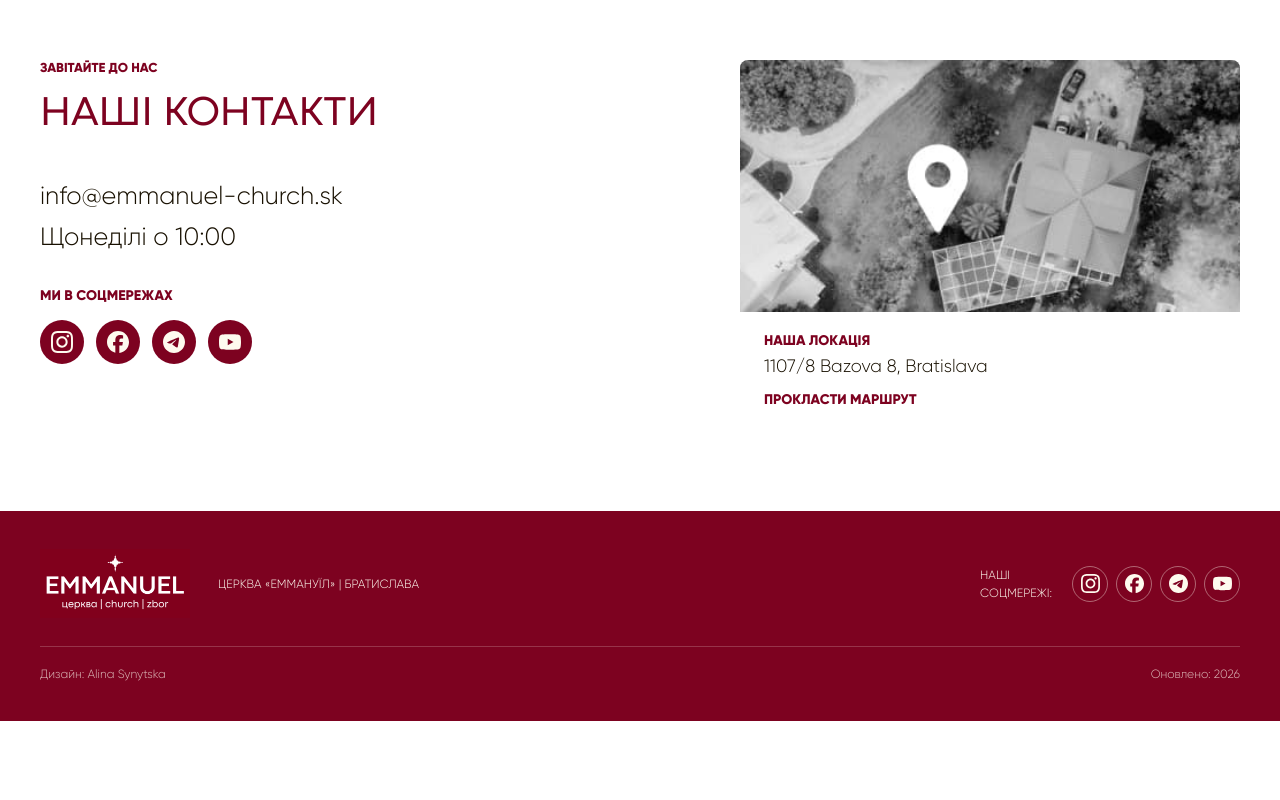
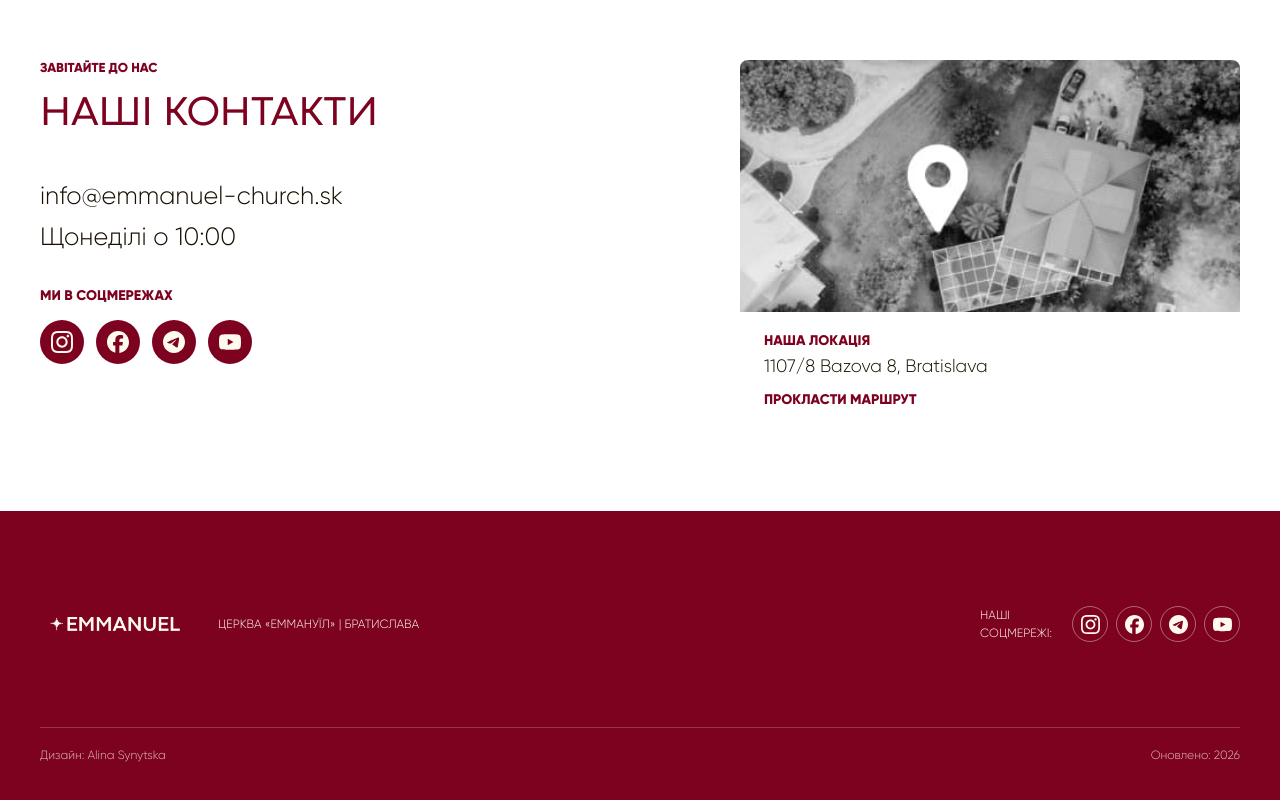
Before and after one commit to vanya-n23/Emanuel_church, a website built with Vite: page src/index.html in a window 1280 px wide. Shown: the part 5632-6432 px from the top of the page. Before the commit the page ends 6353 px from the top, so only its background shows below. Built offline with nearby package versions, Linux system fonts and the light colour scheme.

Commit message:
fix: update footer logo

```diff
--- a/src/partials/footer.html
+++ b/src/partials/footer.html
@@ -4,7 +4,7 @@
       <a class="footer-logo" href="./index.html" aria-label="Emmanuel church">
         <img
           class="footer-logo__image"
-          src="/images/church_logo.png"
+          src="/images/church_logo_footer.png"
           alt=""
           width="600"
           height="273"
```
Also changed, not shown: src/images/church_logo_footer.png (added).
